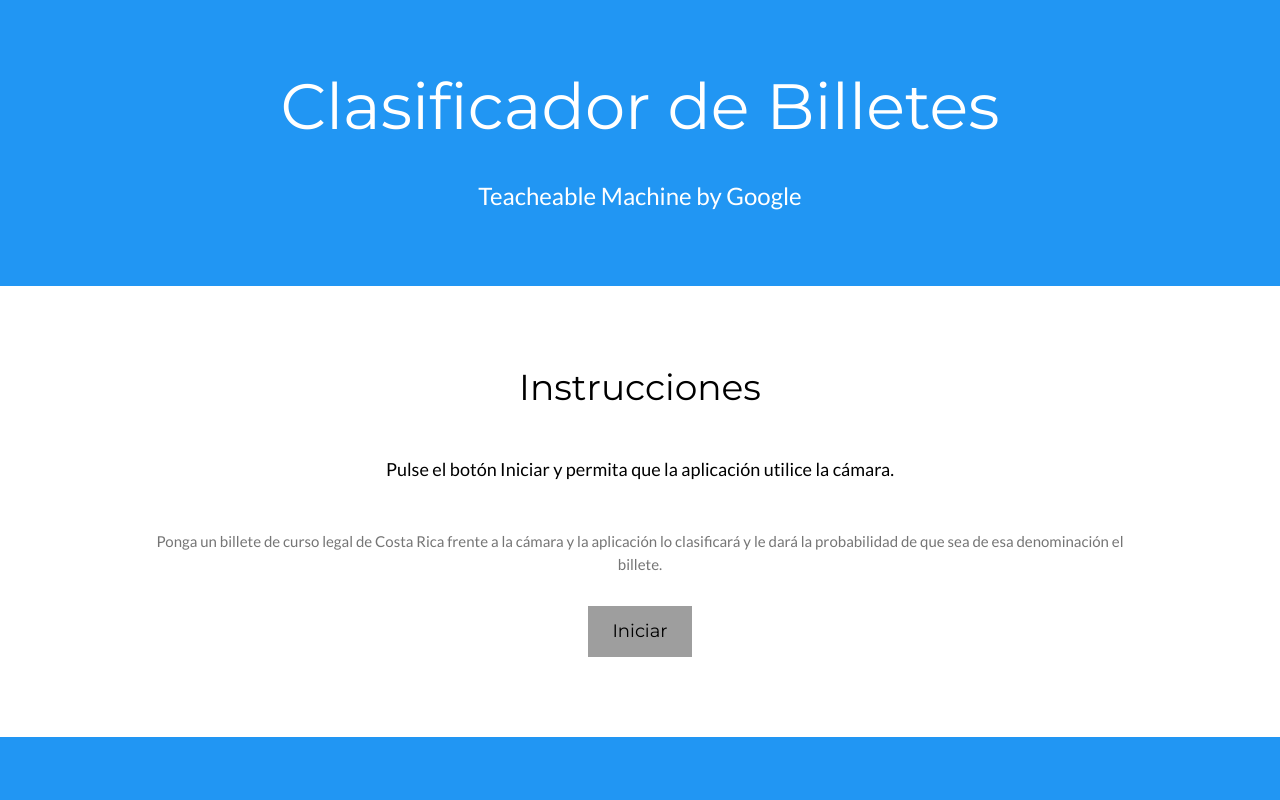
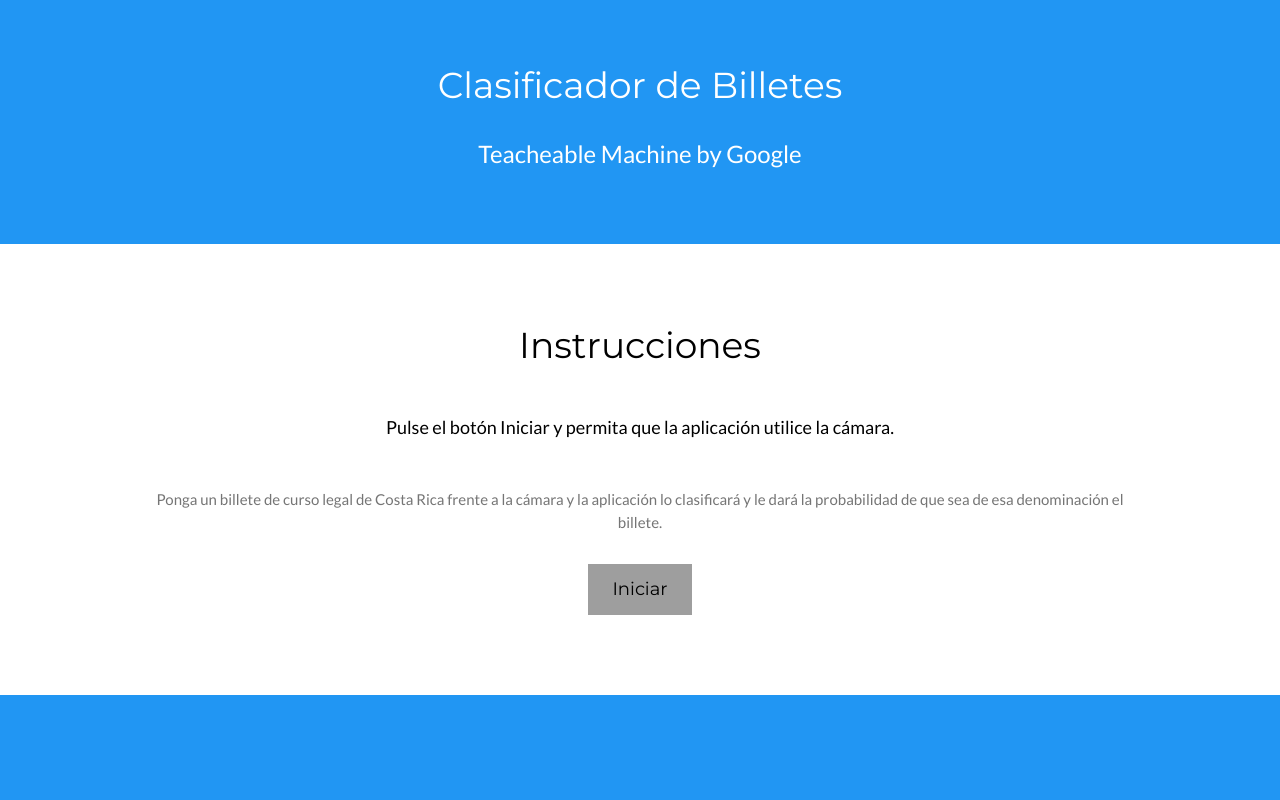
Before and after one commit to alertacivil/billetes, a plain HTML site: page index.html in a window 1280 px wide. Shown: the top 800 px of the page. Drawn offline with nearby package versions, Linux system fonts and the light colour scheme.

Commit message:
Add files via upload

```diff
--- a/index.html
+++ b/index.html
@@ -22,7 +22,7 @@ body,h1,h2,h3,h4,h5,h6 {font-family: "Lato", sans-serif}
 
 <!-- Header -->
 <header class="w3-container w3-blue w3-center w3-padding-48">
-  <h1 class="w3-jumbo">Clasificador de Billetes</h1>
+  <h1 class="w3r-row">Clasificador de Billetes</h1>
   <p class="w3-xlarge">Teacheable Machine by Google</p>
 
 
```
